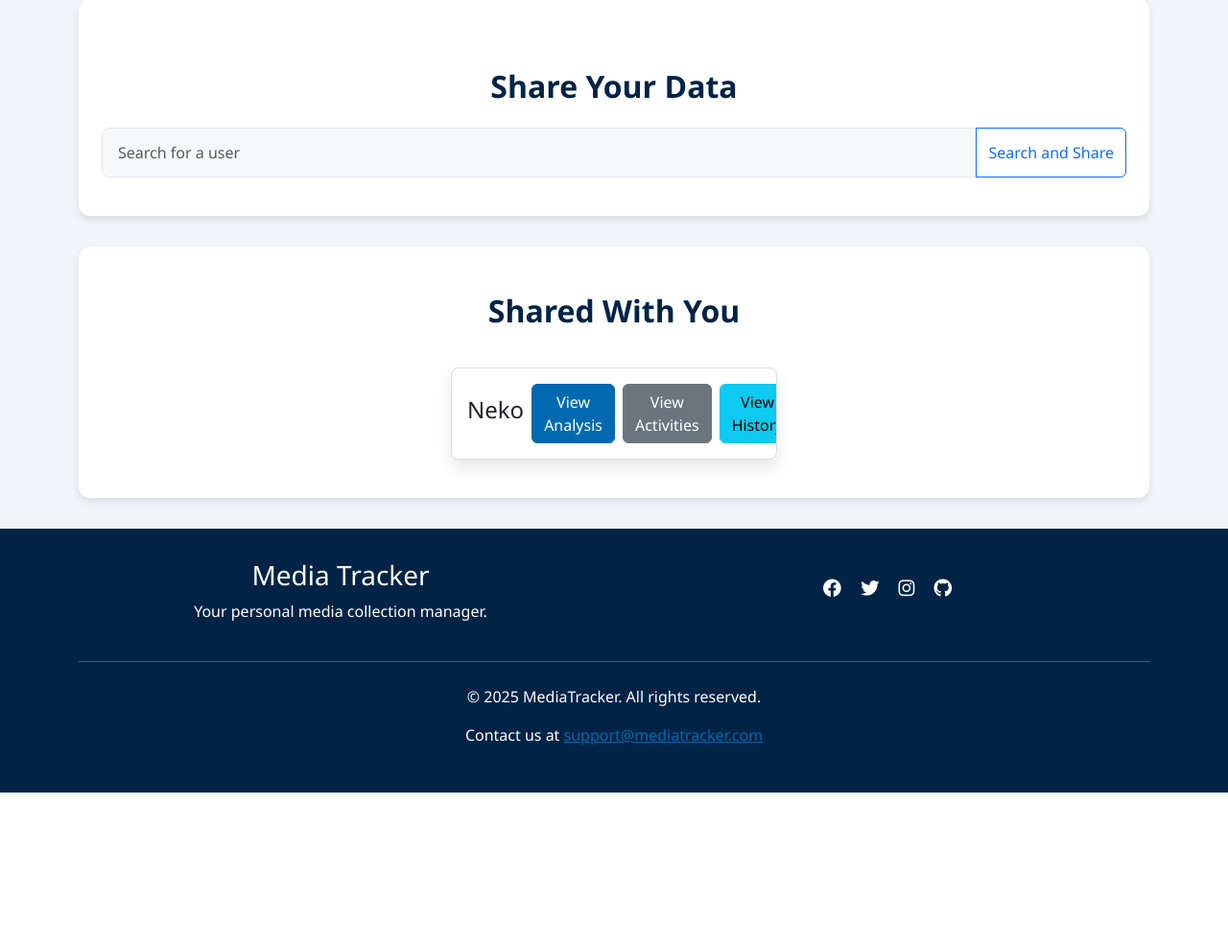
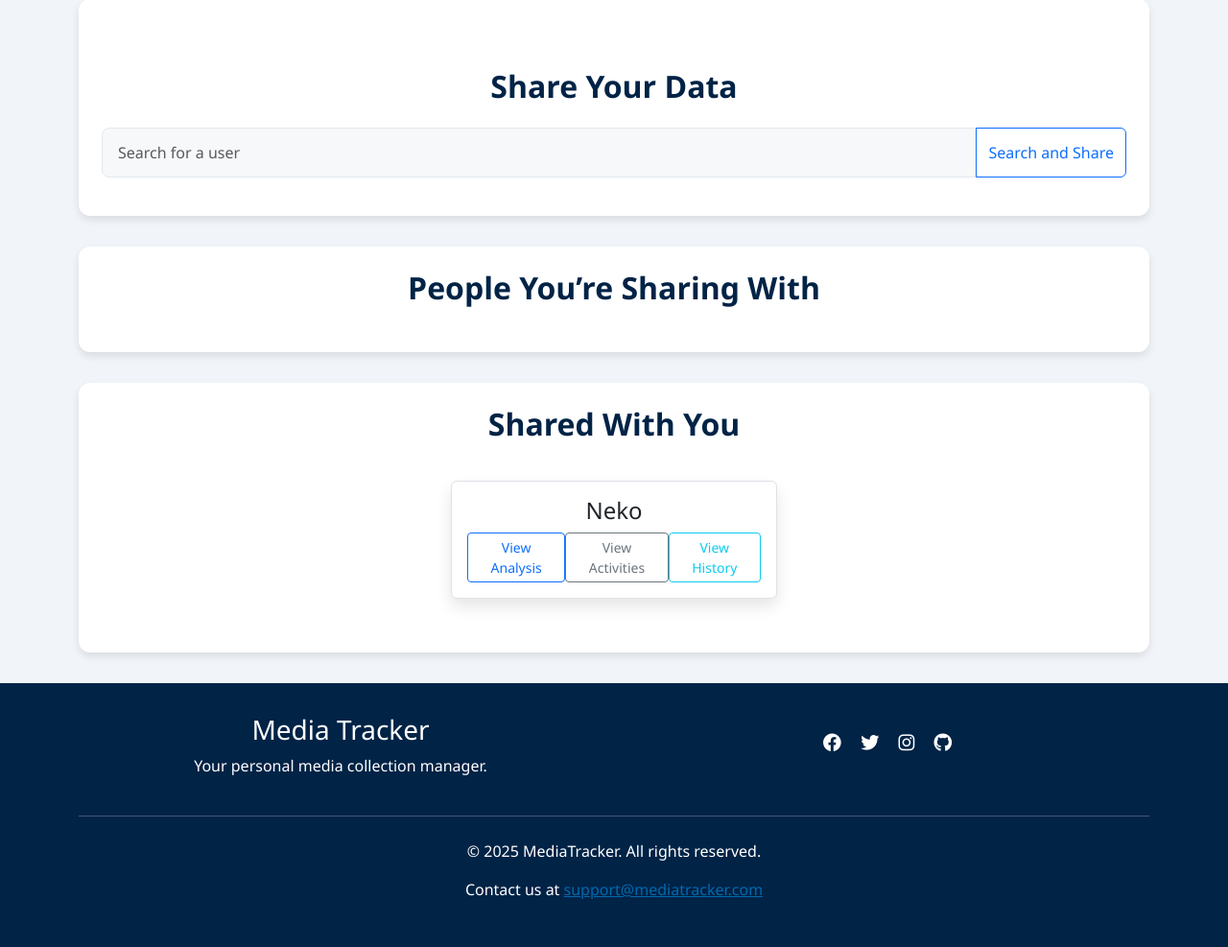
Before and after one commit to LeweiXu/CITS3403-Project, a Flask app: page /sharedata in a window 1280 px wide. Shown: the part 187-1174 px from the top of the page at 96% size. Before the commit the page ends 1013 px from the top, so only its background shows below. Run offline with Flask 3, Linux system fonts and the light colour scheme; a user stored in the database is signed in; data comes from the database, SQL or seed files in the repository; both versions use the stored data as it was after the commit; some libraries are stand-ins or nearby versions.

Commit message:
Touch up on the share data page when user didn't share with any friends

```diff
--- a/app/static/styles.css
+++ b/app/static/styles.css
@@ -492,3 +492,35 @@ thead {
 .entry-row.active + .entry-comment {
     display: table-row;
 }
+/* Only keep this if you absolutely need to position something inside the empty-state */
+.empty-state {
+    position: relative;
+}
+
+/* Container for the form & arrow */
+.form-wrapper {
+    display: inline-block;   /* shrink-wrap to form width */
+    position: relative;      /* containing block for arrow */
+}
+
+/* The arrow, hidden by default */
+.arrow-hard {
+    position: absolute;
+    top: 48px;               /* vertical offset from top of form-wrapper */
+    font-size: 2rem;
+    color: #0d6efd;          /* Bootstrap primary color */
+    cursor: pointer;
+    pointer-events: none;    /* allow clicks through to the button */
+    opacity: 0;
+    transition: opacity 0.2s ease, transform 0.2s ease;
+}
+
+/* Arrow wiggle on hover */
+.arrow-hard:hover {
+    transform: translateY(-4px);
+}
+
+/* When .show-arrow is added, fade the arrow in */
+.form-wrapper.show-arrow .arrow-hard {
+    opacity: 1;
+}
--- a/app/templates/sharedata.html
+++ b/app/templates/sharedata.html
@@ -6,28 +6,42 @@
 <div class="container">
     <h1 class="page-title text-center">Share</h1>
     <section class="section text-center">
-        <h2 class="section-title mt-5">Share Your Data</h3>
+
+        <h2 class="section-title mt-5">Share Your Data</h2>
         <div class="row justify-content-center">
-            <form method="POST" action="/sharedata">
-                <div class="input-group mb-3">
-                    <input type="text" class="form-control" placeholder="Search for a user" name="target_user" id="user-search" required autocomplete="off">
-                    <ul class="dropdown-menu" id="user-suggestions" style="display: none;"></ul>
-                    <button class="btn btn-outline-primary" type="submit">Search and Share</button>
-                </div>
-            </form>
+            <div class="form-wrapper" style="position: relative;">
+                <form id="share_form" method="POST" action="/sharedata">
+                    <div class="input-group mb-3">
+                        <input type="text" class="form-control" placeholder="Search for a user" name="target_user" id="user-search" required autocomplete="off">
+                        <ul class="dropdown-menu" id="user-suggestions" style="display: none;"></ul>
+                        <button id="search-share-btn" class="btn btn-outline-primary" type="submit">Search and Share</button>
+                    </div>
+                </form>
+                <div id="form-arrow" class="arrow-hard"> &#x25B2;</div>
+            </div>
         </div>
-
+    </section>
+    {% if shared_with|length == 0 and shared_with_me|length == 0 %}
+    <!-- Empty state when no shares exist -->
+    <div class="empty-state text-center my-5" style ="position: relative">
+        <img src="{{ url_for('static', filename='images/empty-share.svg') }}" alt="No shared data yet" class="mb-4" style="max-width:200px;opacity:0.8;" />
+        <h2 class="empty-state-title mb-2">No Shared Data Yet</h2>
+        <p class="empty-state-text mb-4 text-muted">You haven’t shared your data with anyone, nor has anyone shared theirs with you.</p>
+        <button type="button" id="jump-to-share-btn" class="btn btn-primary">Share Your Data</button>
+        <p class="mt-3 text-muted">Sharing lets your friends discover your favourite media and vice versa.</p>
+    </div>
+    {% else %}
+    <section class="section">
+        <h3 class="section-title text-center">People You’re Sharing With</h3>
         <div class="row justify-content-center">
             {% for shared_with_user in shared_with %}
-            <div class="col-md-4">
-                <div class="shared-card text-center">
-                    <div class="shared-card-body">
-                        <h4 class="card-title">{{ shared_with_user.shared_username }}</h4>
-                        <form method="POST" action="/sharedata">
-                            <input type="hidden" name="delete_user" value="{{ shared_with_user.shared_username }}">
-                            <button type="submit" class="btn btn-danger">Delete</button>
-                        </form>
-                    </div>
+            <div class="col-md-4 mb-3">
+                <div class="shared-card text-center border rounded p-3">
+                    <h4 class="card-title">{{ shared_with_user.shared_username }}</h4>
+                    <form method="POST" action="/sharedata">
+                        <input type="hidden" name="delete_user" value="{{ shared_with_user.shared_username }}">
+                        <button type="submit" class="btn btn-danger btn-sm mt-2">Delete</button>
+                    </form>
                 </div>
             </div>
             {% endfor %}
@@ -35,31 +49,32 @@
     </section>
 
     <section class="section">
-        <h1 class="text-center section-title">Shared With You</h1>
+        <h3 class="text-center section-title">Shared With You</h3>
         <div class="row justify-content-center">
             {% for shared_user in shared_with_me %}
-            <div class="col-md-4">
-                <div class="card text-center">
-                    <div class="card-body">
+            <div class="col-md-4 mb-3">
+                <div class="card border rounded p-3 text-center">
                         <h4 class="card-title">{{ shared_user.username }}</h4>
-                        <form method="POST" action="/view_shared_data/analysis?data_type=analysis">
-                            <input type="hidden" name="target_user" value="{{ shared_user.username }}">
-                            <button type="submit" class="btn btn-primary">View Analysis</button>
-                        </form>
-                        <form method="POST" action="/view_shared_data/activities?data_type=activities">
-                            <input type="hidden" name="target_user" value="{{ shared_user.username }}">
-                            <button type="submit" class="btn btn-secondary">View Activities</button>
-                        </form>
-                        <form method="POST" action="/view_shared_data/history?data_type=history">
-                            <input type="hidden" name="target_user" value="{{ shared_user.username }}">
-                            <button type="submit" class="btn btn-info">View History</button>
-                        </form>
-                    </div>
+                        <div class="btn-group" role="group">
+                            <form method="POST" action="/view_shared_data/analysis?data_type=analysis">
+                                <input type="hidden" name="target_user" value="{{ shared_user.username }}">
+                                <button type="submit" class="btn btn-outline-primary btn-sm">View Analysis</button>
+                            </form>
+                            <form method="POST" action="/view_shared_data/activities?data_type=activities">
+                                <input type="hidden" name="target_user" value="{{ shared_user.username }}">
+                                <button type="submit" class="btn btn-outline-secondary btn-sm">View Activities</button>
+                            </form>
+                            <form method="POST" action="/view_shared_data/history?data_type=history">
+                                <input type="hidden" name="target_user" value="{{ shared_user.username }}">
+                                <button type="submit" class="btn btn-outline-info btn-sm">View History</button>
+                            </form>
+                        </div>
                 </div>
             </div>
             {% endfor %}
         </div>
     </section>
+    {% endif %}
 </div>
 
 <script>
@@ -92,4 +107,40 @@
         }
     });
 </script>
+<script>
+    document.addEventListener('DOMContentLoaded', () => {
+      const realBtn = document.getElementById('search-share-btn');
+      const arrow  = document.getElementById('form-arrow');
+      const jumpBtn = document.getElementById('jump-to-share-btn');
+      const wrapper = realBtn.closest('.form-wrapper');
+
+      function showArrow() {
+        const rect= realBtn.getBoundingClientRect();
+        const wrapperRect= wrapper.getBoundingClientRect();
+        const x = rect.left - wrapperRect.left + rect.width/2;
+        const y = rect.bottom - wrapperRect.top + 6;
+        arrow.style.left= `${x}px`;
+        arrow.style.top = `${y}px`;
+        wrapper.classList.add('show-arrow');
+      }
+
+      jumpBtn.addEventListener('click', () => {
+        realBtn.scrollIntoView({ behavior: 'smooth', block: 'center' });
+        realBtn.focus();
+        setTimeout(showArrow, 100); // show after scrolling
+
+    // hide arrow after 3 seconds
+    setTimeout(() => {
+      wrapper.classList.remove('show-arrow');
+    }, 1000);
+    });
+
+      // Reposition if the window resizes while visible
+      window.addEventListener('resize', () => {
+        if (wrapper.classList.contains('show-arrow')) {
+          showArrow();
+        }
+      });
+    });
+</script>
 {% endblock %}
```
Also changed, not shown: app/app.db, 1 other file.
